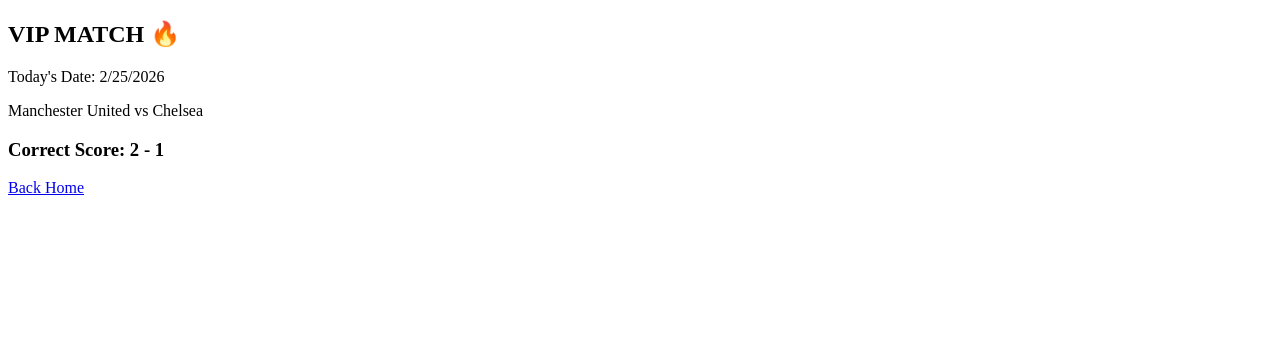
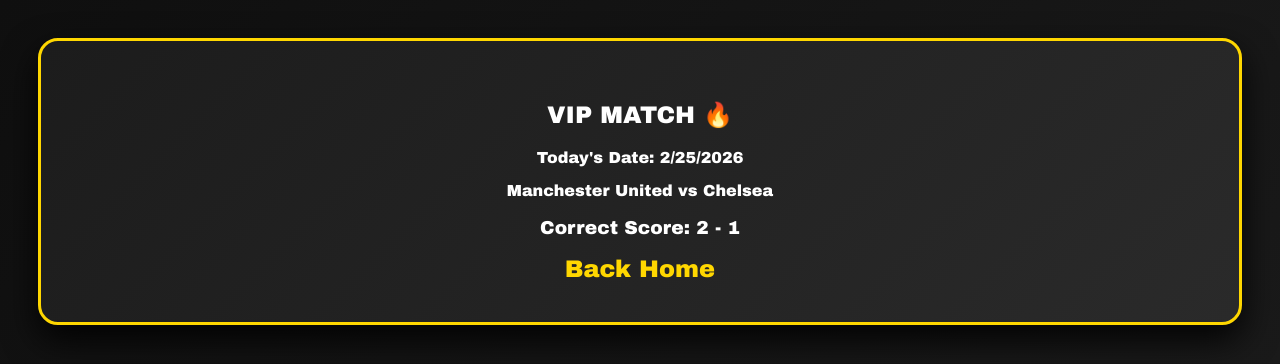
Before and after one commit to Solomon1011/vip-flask-server, a Flask app: page /vip in a window 1280 px wide. Shown: the top 364 px of the page. Run offline with Flask 3, Linux system fonts and the light colour scheme.

Commit message:
Update style.css

```diff
--- a/static/style.css
+++ b/static/style.css
@@ -1,23 +1,61 @@
-.menu-box {
-    width: 95%;              /* Almost full width */
-    max-width: 500px;        /* Looks good on bigger screens */
-    height: 90px;            /* Makes the box taller */
-    margin: 25px auto;       /* Space between boxes */
-    display: flex;
-    align-items: center;
-    justify-content: center;
-    font-size: 26px;         /* Bigger text */
-    font-weight: bold;
+body {
+    background: linear-gradient(135deg, #0f0f0f, #1a1a1a);
+    color: white;
+    font-family: 'Arial Black', Arial, sans-serif;
+    text-align: center;
+    padding: 30px;
+}
+
+h1 {
     color: gold;
-    background: #1a1a1a;
+    font-size: 55px;
+    font-weight: 900;
+    text-shadow: 3px 3px 15px black;
+    margin-bottom: 40px;
+}
+
+/* GRID LAYOUT */
+.grid {
+    display: grid;
+    grid-template-columns: repeat(2, 1fr);
+    gap: 25px;
+    max-width: 800px;
+    margin: auto;
+}
+
+/* CARD STYLE */
+.card {
+    background: linear-gradient(135deg, #1c1c1c, #2a2a2a);
     border: 3px solid gold;
     border-radius: 20px;
-    text-decoration: none;
-    box-shadow: 0 0 20px rgba(255,215,0,0.4);
+    padding: 40px 20px;
+    box-shadow: 0 15px 35px rgba(0,0,0,0.9);
     transition: 0.3s;
 }
 
-.menu-box:hover {
+/* VIP Highlight */
+.card.vip {
+    border: 3px solid #ff0000;
+    background: linear-gradient(135deg, #2a0000, #400000);
+}
+
+/* Card Link */
+.card a {
+    display: block;
+    font-size: 24px;
+    font-weight: 900;
+    text-decoration: none;
+    color: gold;
+}
+
+/* Hover Effect */
+.card:hover {
     transform: scale(1.05);
-    background: #222;
 }
+
+/* MOBILE RESPONSIVE */
+@media (max-width: 600px) {
+    .grid {
+        grid-template-columns: 1fr;
+    }
+}
```
